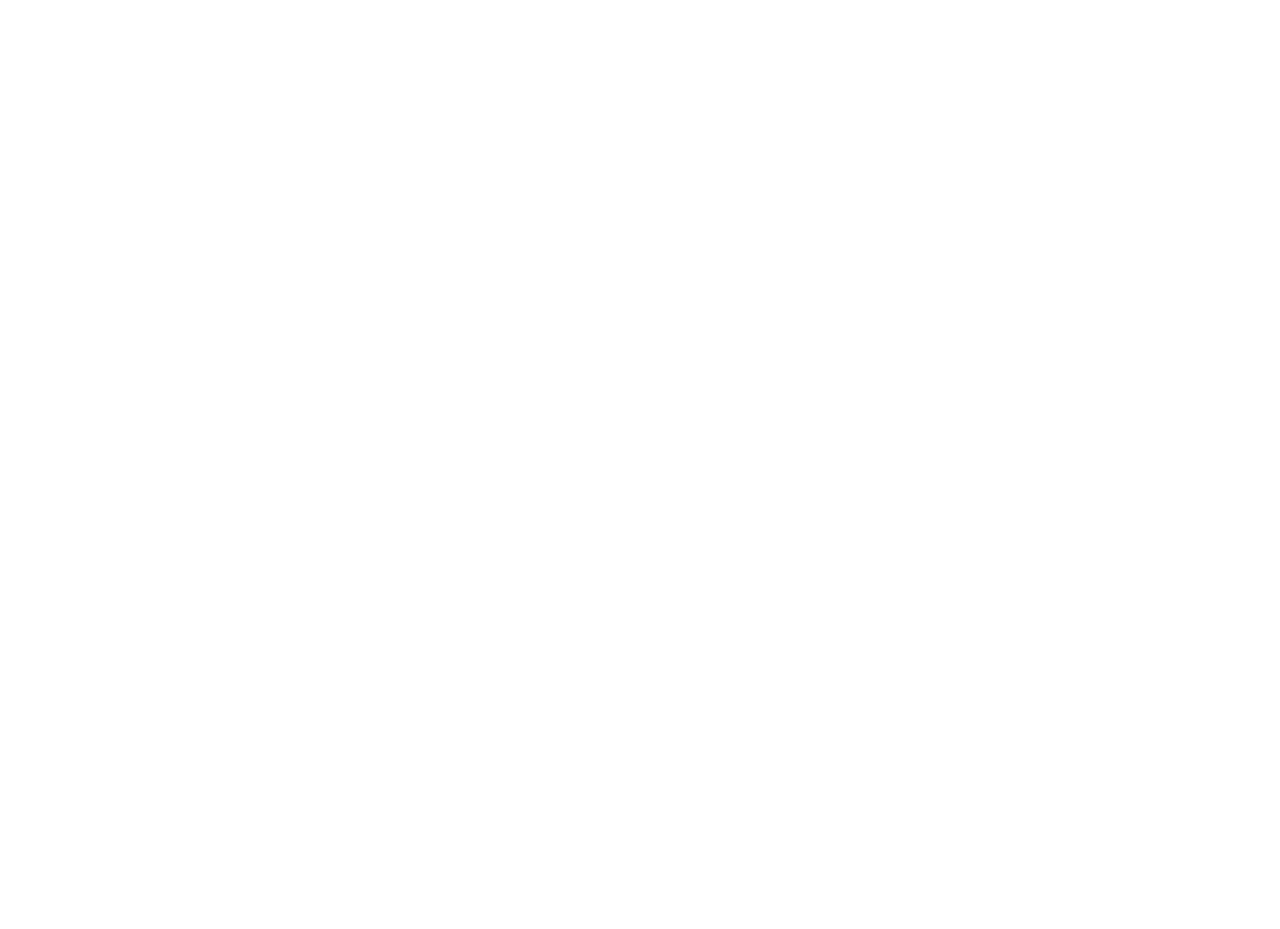
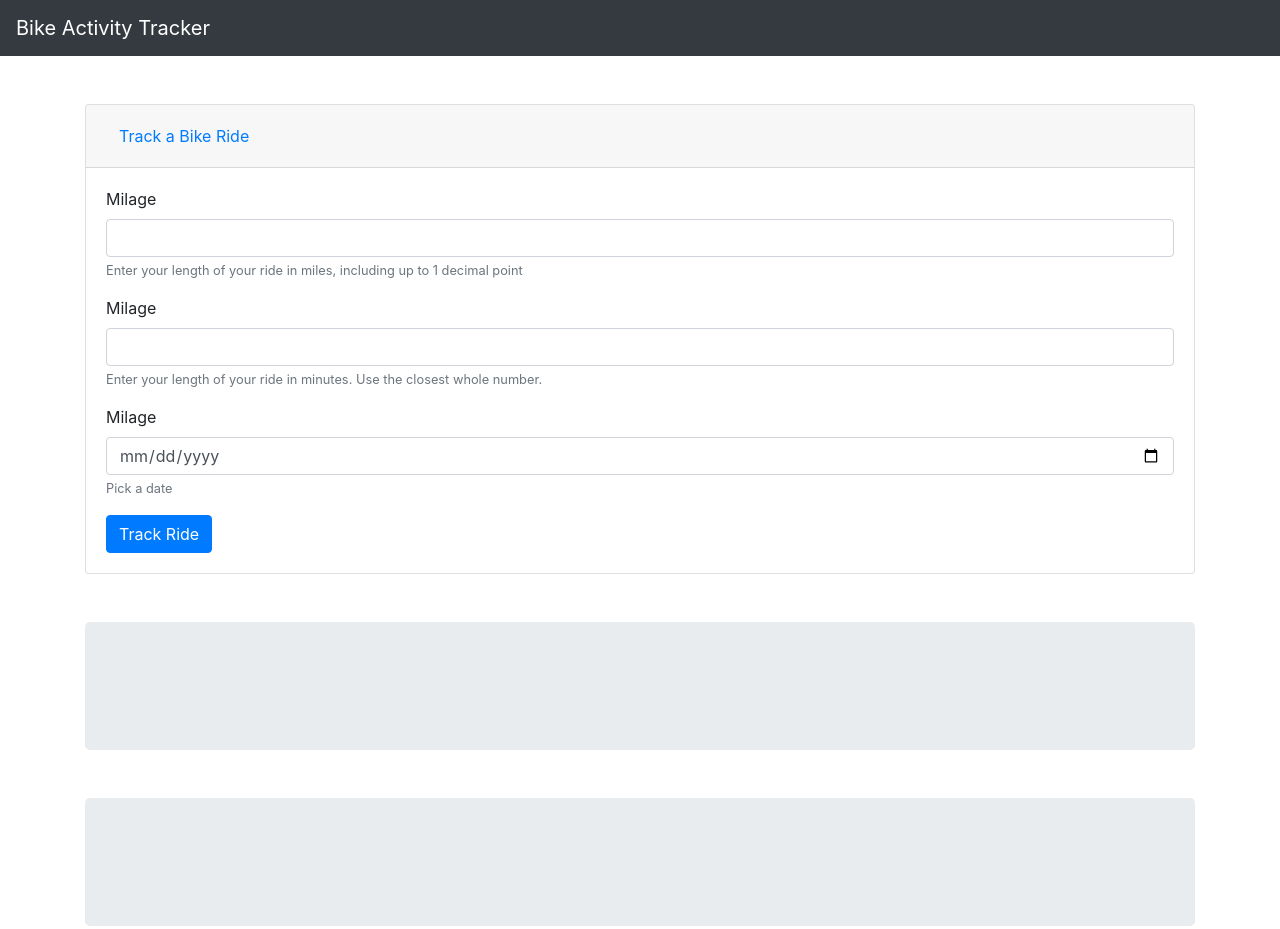
Before and after one commit to kmcleod81/bike-tracker, a website: page public/html/index.html in a window 1280 px wide. Before the commit the page ends 800 px from the top, so only its background shows below. Drawn offline with nearby package versions, Linux system fonts and the light colour scheme.

Commit message:
added some basic html structure and html homepage route

```diff
--- a/public/html/index.html
+++ b/public/html/index.html
@@ -7,10 +7,79 @@
     <title>Bike Activity Tracker</title>
     <link rel="stylesheet" href="https://stackpath.bootstrapcdn.com/bootstrap/4.5.0/css/bootstrap.min.css"
         integrity="sha384-9aIt2nRpC12Uk9gS9baDl411NQApFmC26EwAOH8WgZl5MYYxFfc+NcPb1dKGj7Sk" crossorigin="anonymous">
+    <link>
 </head>
 
 <body>
+    <nav class="navbar navbar-dark bg-dark">
+        <a class="navbar-brand" href="#">Bike Activity Tracker</a>
+    </nav>
+    <main class="container mt-5">
+        <!-- activity form -->
+        <section id="activity-form" class="mb-5">
+            <div class="accordion" id="accordionExample">
+                <div class="card">
+                    <div class="card-header" id="headingOne">
+                        <h2 class="mb-0">
+                            <button class="btn btn-link btn-block text-left" type="button" data-toggle="collapse"
+                                data-target="#collapseOne" aria-expanded="true" aria-controls="collapseOne">
+                                Track a Bike Ride
+                            </button>
+                        </h2>
+                    </div>
 
+                    <div id="collapseOne" class="collapse show" aria-labelledby="headingOne"
+                        data-parent="#accordionExample">
+                        <div class="card-body">
+                            <form>
+                                <div class="form-group">
+                                    <label for="milage">Milage</label>
+                                    <input type="number" class="form-control" id="milage" aria-describedby="milageHelp">
+                                    <small id="milageHelp" class="form-text text-muted">Enter your length of your ride
+                                        in miles, including up to 1 decimal point</small>
+                                </div>
+
+
+                                <div class="form-group">
+                                    <label for="duration">Milage</label>
+                                    <input type="number" class="form-control" id="duration"
+                                        aria-describedby="durationHelp">
+                                    <small id="durationHelp" class="form-text text-muted">Enter your length of your
+                                        ride
+                                        in minutes. Use the closest whole number.</small>
+                                </div>
+
+                                <div class="form-group">
+                                    <label for="date">Milage</label>
+                                    <input type="date" class="form-control" id="date" aria-describedby="dateHelp">
+                                    <small id="dateHelp" class="form-text text-muted">Pick a date</small>
+                                </div>
+
+
+
+                                <button type="submit" class="btn btn-primary">Track Ride</button>
+                            </form>
+                        </div>
+                    </div>
+                </div>
+            </div>
+        </section>
+
+        <!-- graph for milage-->
+        <section id="milage-graph">
+            <div class="jumbotron mb-5">
+                <div id="milage-highchart"></div>
+            </div>
+        </section>
+
+        <!-- graph for duration -->
+        <section id="duration-graph">
+            <div class="jumbotron mb-5">
+                <div id="duration-highchart"></div>
+            </div>
+        </section>
+    </main>
+    <script src="https://code.highcharts.com/highcharts.js"></script>
     <script src="https://code.jquery.com/jquery-3.5.1.slim.min.js"
         integrity="sha384-DfXdz2htPH0lsSSs5nCTpuj/zy4C+OGpamoFVy38MVBnE+IbbVYUew+OrCXaRkfj"
         crossorigin="anonymous"></script>
@@ -20,6 +89,10 @@
     <script src="https://stackpath.bootstrapcdn.com/bootstrap/4.5.0/js/bootstrap.min.js"
         integrity="sha384-OgVRvuATP1z7JjHLkuOU7Xw704+h835Lr+6QL9UvYjZE3Ipu6Tp75j7Bh/kR0JKI"
         crossorigin="anonymous"></script>
+    <script>
+
+
+    </script>
 </body>
 
 </html>
--- a/routes/htmlRoutes.js
+++ b/routes/htmlRoutes.js
@@ -1,8 +1,12 @@
 const router = require('express').Router();
-
+const path = require('path');
 // add our routes
 
 
 // html route for displaying the homepage
+router.get('/', (req, res) => {
+    const filePath = path.join(__dirname, '..', 'public', 'html', 'index.html');
+    res.sendFile(filePath);
+});
 
 module.exports = router;
```
